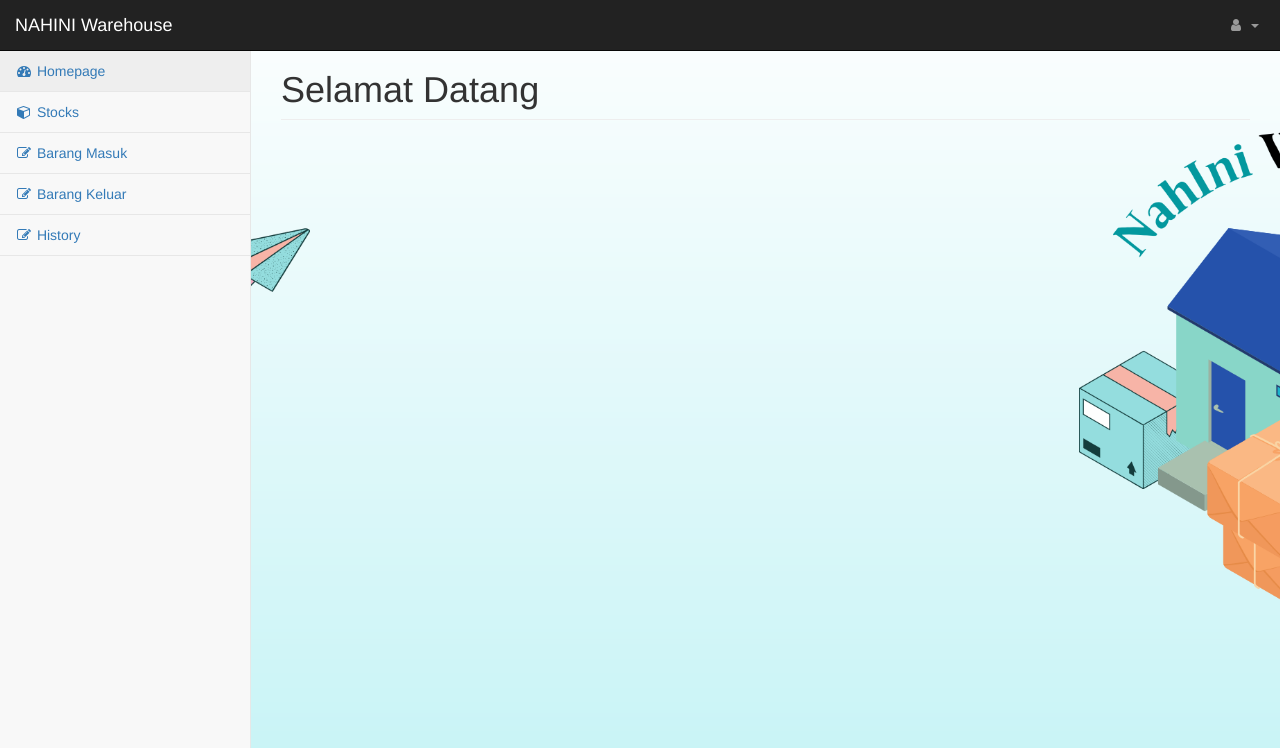
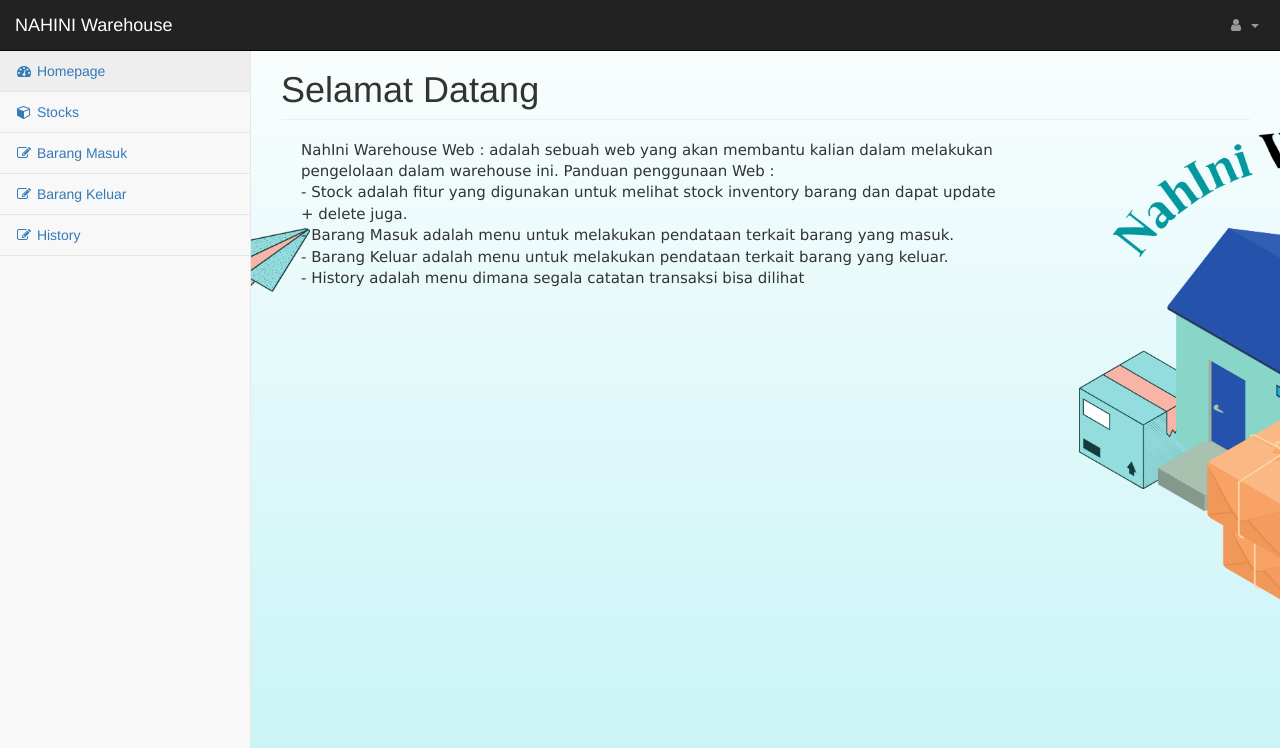
Before and after one commit to Apandex/Webwarehouse, a PHP site: page /pages/dashboard.php in a window 1280 px wide. Shown: the top 748 px of the page. Run offline with PHP 8.4, Linux system fonts and the light colour scheme; the visitor is signed in with stand-in values (Sample User, id 1).

Commit message:
nambah text

```diff
--- a/pages/dashboard.php
+++ b/pages/dashboard.php
@@ -106,6 +106,13 @@ if (isset($_GET['logout'])) {
 
                     <div class="col-lg-12">
                         <h1 class="page-header">Selamat Datang</h1>
+                        <p style="margin-left: 20px; font-size:15px; font-family: Verdana, Geneva, Tahoma, sans-serif;">NahIni Warehouse Web : adalah sebuah web yang akan membantu kalian dalam melakukan <br> pengelolaan dalam warehouse ini.
+Panduan penggunaan Web : <br>
+- Stock adalah  fitur yang digunakan untuk melihat stock inventory barang dan dapat update
+<br> + delete juga.<br>
+- Barang Masuk adalah menu untuk melakukan pendataan terkait barang yang masuk.<br>
+- Barang Keluar adalah menu untuk melakukan pendataan terkait barang yang keluar.<br>
+- History adalah menu dimana segala catatan transaksi bisa dilihat</p>
 
                     </div>
                     <!-- /.col-lg-12 -->
```
